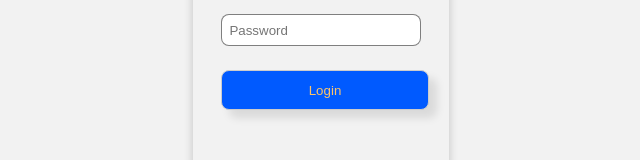
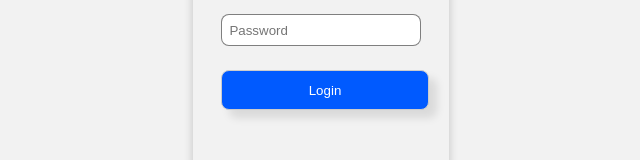
Before and after one commit to justusbruegmann/stechuhr, a Next.js app in the folder frontend/: page /login in a window 1280 px wide. Shown: the part 336-496 px from the top of the page, without its empty margins (319-959 px from the left). Built offline with nearby package versions, Linux system fonts and the light colour scheme.

Commit message:
test new color

```diff
--- a/frontend/src/app/globals.css
+++ b/frontend/src/app/globals.css
@@ -1,5 +1,5 @@
 :root {
-    --background: #FAC46C;
+    --background: #ffffff;
     --foreground: #171717;
     --muted-foreground: #17171715;
     --init-green: #009d3c;
```
